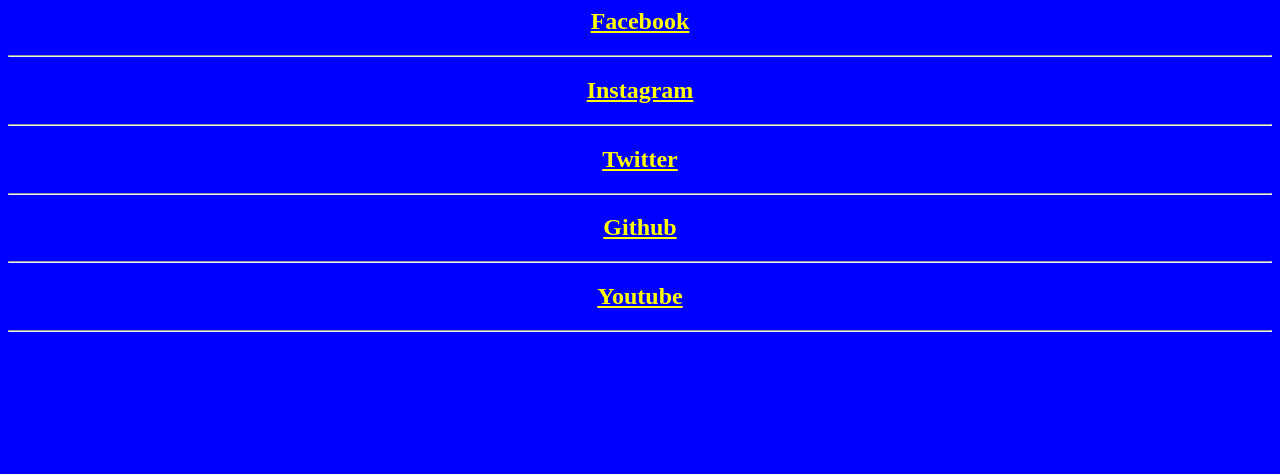
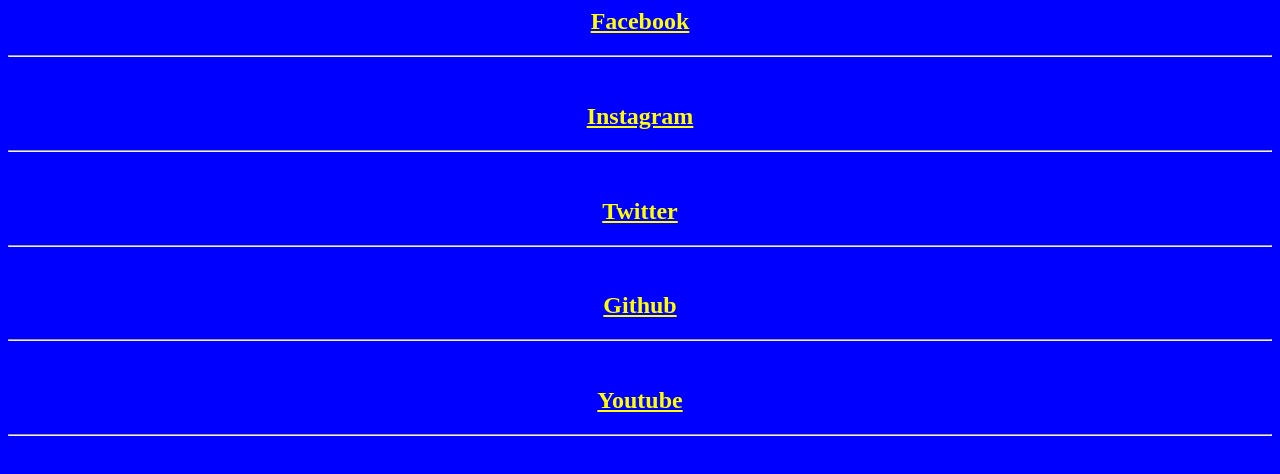
Before and after one commit to draihanx/draihanx.github.io, a plain HTML site: page index.html in a window 1280 px wide. Drawn offline with Linux system fonts and the light colour scheme.

Commit message:
Update index.html

```diff
--- a/index.html
+++ b/index.html
@@ -5,10 +5,10 @@
 	</head>
 
 	<body style="background-color:blue; color: white">
-		<center><h2><a style="color: Yellow" href="https://www.facebook.com/draihanx">Facebook</a></h2></center><hr/>
-		<center><h2><a style="color: Yellow" href="https://www.instagram.com/draihanx">Instagram</a></h2></center><hr/>
-		<center><h2><a style="color: Yellow" href="https://www.twitter.com/draihanx">Twitter</a></h2></center><hr/>
-		<center><h2><a style="color: Yellow" href="https://www.github.com/draihanx">Github</a></h2></center><hr/>
-		<center><h2><a style="color: Yellow" href="https://www.youtube.com/@draihanx">Youtube</a></h2></center><hr/>
+		<center><h2><a style="color: Yellow" href="https://www.facebook.com/draihanx">Facebook</a></h2></center><hr/><br/>
+		<center><h2><a style="color: Yellow" href="https://www.instagram.com/draihanx">Instagram</a></h2></center><hr/><br/>
+		<center><h2><a style="color: Yellow" href="https://www.twitter.com/draihanx">Twitter</a></h2></center><hr/><br/>
+		<center><h2><a style="color: Yellow" href="https://www.github.com/draihanx">Github</a></h2></center><hr/><br/>
+		<center><h2><a style="color: Yellow" href="https://www.youtube.com/@draihanx">Youtube</a></h2></center><hr/><br/>
 
 	</body>
```
